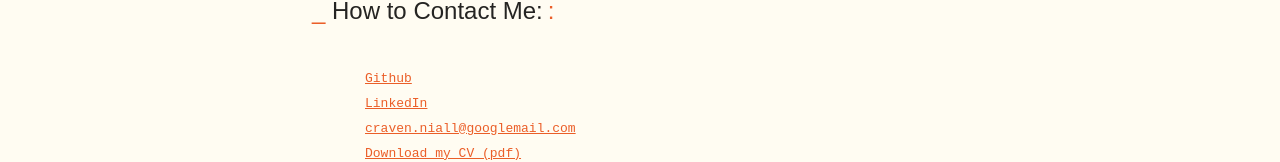
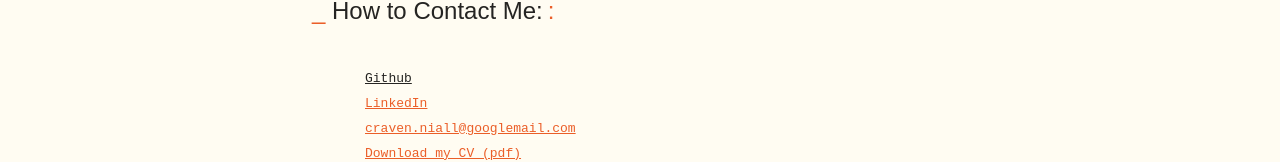
Before and after one commit to niallantony/Blog, a SvelteKit app: page / in a window 1280 px wide. In both pictures the pointer is over the link "Github". Shown: the part 322-484 px from the top of the page. Built offline with nearby package versions, Linux system fonts and the light colour scheme; some icons are missing; a web font is replaced by a local one.

Commit message:
Add hover effects to links

```diff
--- a/src/routes/(menubar)/+page.svelte
+++ b/src/routes/(menubar)/+page.svelte
@@ -254,6 +254,9 @@
     margin: 0.5rem 0;
     color: var(--accent);
   }
+  a:hover {
+    color: var(--light);
+  }
   .icon-list > li::before {
     content: "";
   }
```
